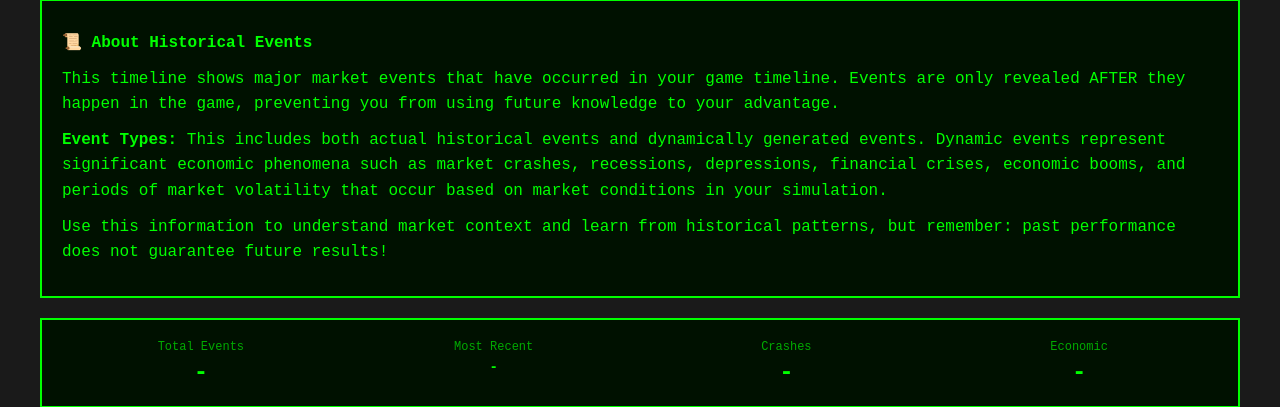
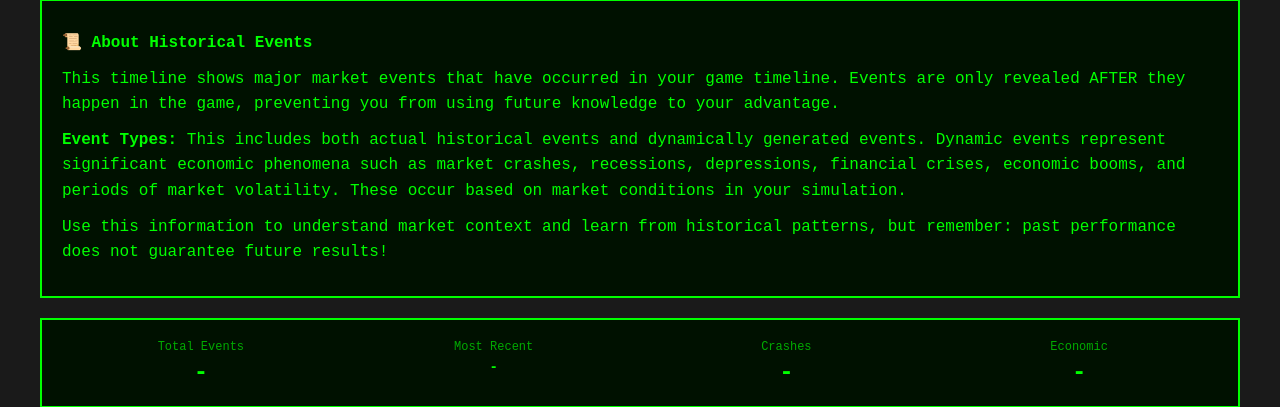
Before and after one commit to Xoin/StockFake, a Node project: template public/views/events.ejs in a window 1280 px wide. Shown: the part 319-726 px from the top of the page. Run offline with Node 20 templates, Linux system fonts and the light colour scheme; the template is opened without the code that fills it, so the values that code supplies are empty.

Commit message:
Improve readability of dynamic events description
Co-authored-by: Xoin <165301+Xoin@users.noreply.github.com>

```diff
--- a/public/views/events.ejs
+++ b/public/views/events.ejs
@@ -174,7 +174,7 @@
 <div class="info-box">
     <p><strong>📜 About Historical Events</strong></p>
     <p>This timeline shows major market events that have occurred in your game timeline. Events are only revealed AFTER they happen in the game, preventing you from using future knowledge to your advantage.</p>
-    <p><strong>Event Types:</strong> This includes both actual historical events and dynamically generated events. Dynamic events represent significant economic phenomena such as market crashes, recessions, depressions, financial crises, economic booms, and periods of market volatility that occur based on market conditions in your simulation.</p>
+    <p><strong>Event Types:</strong> This includes both actual historical events and dynamically generated events. Dynamic events represent significant economic phenomena such as market crashes, recessions, depressions, financial crises, economic booms, and periods of market volatility. These occur based on market conditions in your simulation.</p>
     <p>Use this information to understand market context and learn from historical patterns, but remember: past performance does not guarantee future results!</p>
 </div>
 
```
